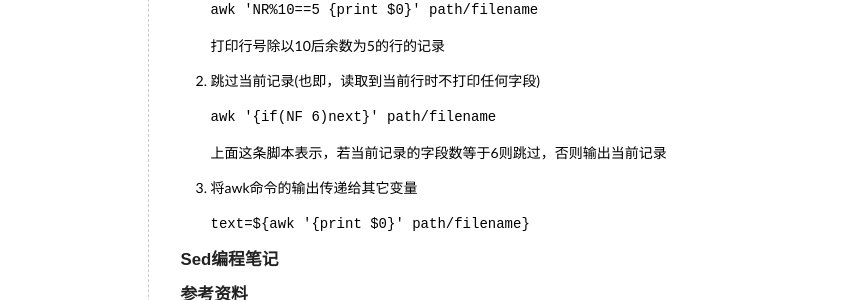
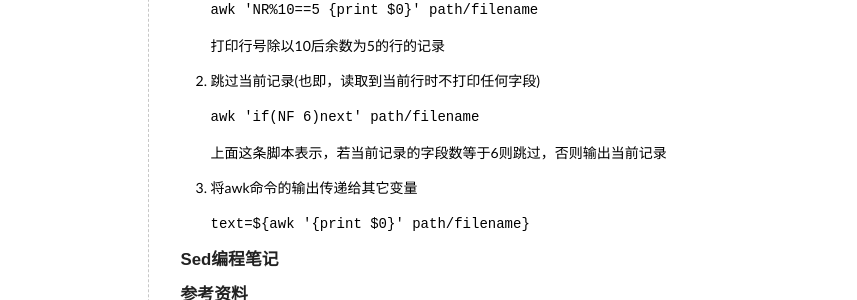
Before and after one commit to elan2wang/note, a Jekyll site: the page built from _posts/2013-05-29-shell-programming-tips.md, in a window 1280 px wide and 967 px high. Shown: the part 387-687 px from the top of the window, without its empty margins (236-1093 px from the left). Built offline with Jekyll 4.4.1, drawn with Linux system fonts in a browser that asks for light colours; comment, search, counter and statistics services are not loaded.

```diff
--- a/_posts/2013-05-29-shell-programming-tips.md
+++ b/_posts/2013-05-29-shell-programming-tips.md
@@ -13,7 +13,7 @@ n,k正整数，分别表示记录的行号和字段号。若要用变量表示
 <code>awk 'NR%10==5 {print $0}' path/filename</code>
 打印行号除以10后余数为5的行的记录
 2. 跳过当前记录(也即，读取到当前行时不打印任何字段)
-<code>awk '{if(NF 6)next}' path/filename</code>
+<code>awk 'if(NF 6)next' path/filename</code>
 上面这条脚本表示，若当前记录的字段数等于6则跳过，否则输出当前记录
 3. 将awk命令的输出传递给其它变量
 <code>text=${awk '{print $0}' path/filename}</code>
```
